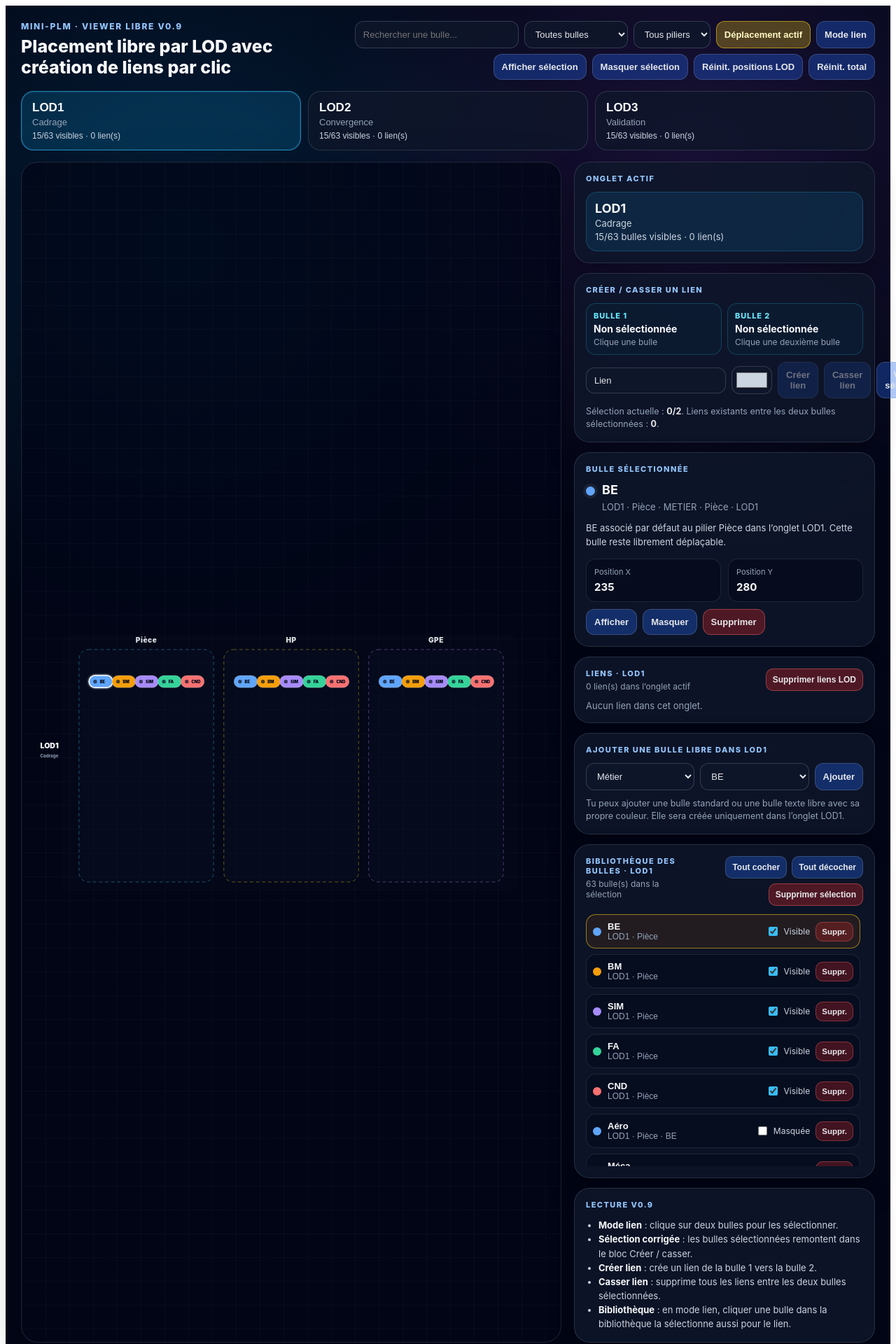
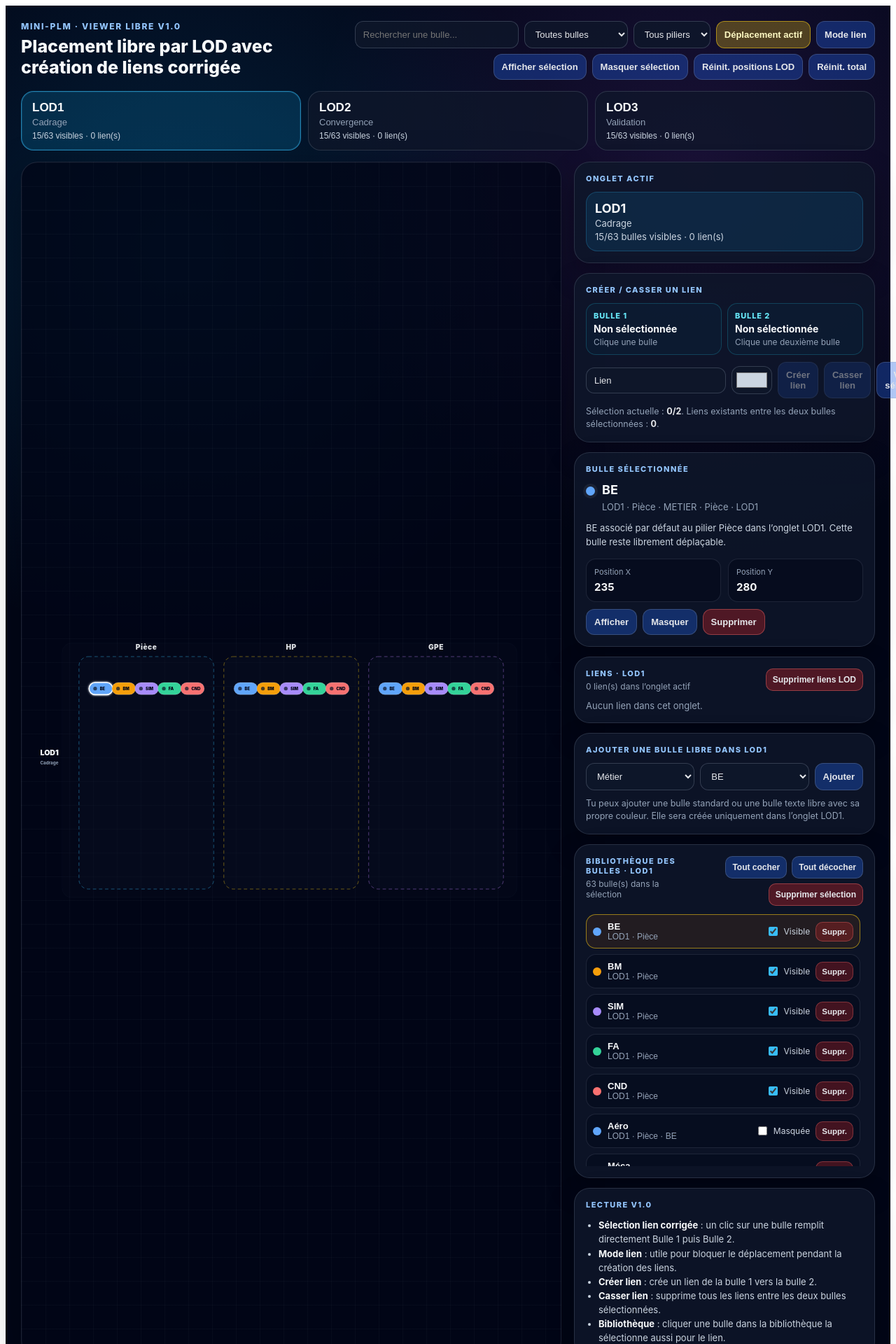
Before and after one commit to batbot252-oss/Process_mining, a Next.js app: page /viewer in a window 1280 px wide. Shown: the top 1920 px of the page at 70% size. Built offline with nearby package versions, Linux system fonts and the light colour scheme.

Commit message:
Update page.tsx

```diff
--- a/app/viewer/page.tsx
+++ b/app/viewer/page.tsx
@@ -575,7 +575,9 @@ export default function ViewerPage() {
   }
 
   const activeLodBubbles = useMemo(() => {
-    return bubbles.filter((bubble) => bubble.lod === activeLod && !bubble.deleted);
+    return bubbles.filter(
+      (bubble) => bubble.lod === activeLod && !bubble.deleted
+    );
   }, [bubbles, activeLod]);
 
   const selectedBubble = useMemo(() => {
@@ -640,7 +642,9 @@ export default function ViewerPage() {
   }, [bubbleLinks, bubbleById, activeLod]);
 
   const visibleLinks = useMemo(() => {
-    return activeLodLinks.filter((link) => link.source.visible && link.target.visible);
+    return activeLodLinks.filter(
+      (link) => link.source.visible && link.target.visible
+    );
   }, [activeLodLinks]);
 
   const selectedPairExistingLinks = useMemo(() => {
@@ -673,21 +677,25 @@ export default function ViewerPage() {
     };
   }
 
-  function selectBubbleForLink(bubbleId: string) {
+  function addBubbleToLinkSelection(bubbleId: string) {
     const bubble = bubbleById.get(bubbleId);
 
     if (!bubble || bubble.deleted || bubble.lod !== activeLod) return;
 
     setLinkSelectionIds((previous) => {
       if (previous.includes(bubbleId)) {
-        return previous.filter((id) => id !== bubbleId);
+        return previous;
       }
 
-      if (previous.length >= 2) {
+      if (previous.length === 0) {
         return [bubbleId];
       }
 
-      return [...previous, bubbleId];
+      if (previous.length === 1) {
+        return [previous[0], bubbleId];
+      }
+
+      return [previous[1], bubbleId];
     });
   }
 
@@ -699,18 +707,12 @@ export default function ViewerPage() {
     event.stopPropagation();
 
     setSelectedBubbleId(bubble.id);
-
-    if (linkMode) {
-      selectBubbleForLink(bubble.id);
-    }
+    addBubbleToLinkSelection(bubble.id);
   }
 
   function handleLibraryBubbleClick(bubbleId: string) {
     setSelectedBubbleId(bubbleId);
-
-    if (linkMode) {
-      selectBubbleForLink(bubbleId);
-    }
+    addBubbleToLinkSelection(bubbleId);
   }
 
   function startDragBubble(
@@ -718,6 +720,7 @@ export default function ViewerPage() {
     bubble: BubbleView
   ) {
     setSelectedBubbleId(bubble.id);
+    addBubbleToLinkSelection(bubble.id);
 
     if (linkMode) {
       return;
@@ -830,6 +833,11 @@ export default function ViewerPage() {
 
     setCustomBubbles((previous) => [...previous, bubble]);
     setSelectedBubbleId(id);
+    setLinkSelectionIds((previous) => {
+      if (previous.length === 0) return [id];
+      if (previous.length === 1) return [previous[0], id];
+      return [previous[1], id];
+    });
   }
 
   function createLinkBetweenSelectedBubbles() {
@@ -1027,8 +1035,8 @@ export default function ViewerPage() {
     <main className="viewerPage">
       <section className="topbar">
         <div>
-          <p className="eyebrow">Mini-PLM · Viewer libre V0.9</p>
-          <h1>Placement libre par LOD avec création de liens par clic</h1>
+          <p className="eyebrow">Mini-PLM · Viewer libre V1.0</p>
+          <h1>Placement libre par LOD avec création de liens corrigée</h1>
         </div>
 
         <div className="toolbar">
@@ -1076,7 +1084,6 @@ export default function ViewerPage() {
             className={linkMode ? "linkModeButtonActive" : ""}
             onClick={() => {
               setLinkMode((current) => !current);
-              setLinkSelectionIds([]);
             }}
           >
             {linkMode ? "Mode lien actif" : "Mode lien"}
@@ -1644,14 +1651,14 @@ export default function ViewerPage() {
           </div>
 
           <div className="panelBlock">
-            <p className="panelLabel">Lecture V0.9</p>
+            <p className="panelLabel">Lecture V1.0</p>
 
             <ul className="readingList">
               <li>
-                <strong>Mode lien</strong> : clique sur deux bulles pour les sélectionner.
+                <strong>Sélection lien corrigée</strong> : un clic sur une bulle remplit directement Bulle 1 puis Bulle 2.
               </li>
               <li>
-                <strong>Sélection corrigée</strong> : les bulles sélectionnées remontent dans le bloc Créer / casser.
+                <strong>Mode lien</strong> : utile pour bloquer le déplacement pendant la création des liens.
               </li>
               <li>
                 <strong>Créer lien</strong> : crée un lien de la bulle 1 vers la bulle 2.
@@ -1660,7 +1667,7 @@ export default function ViewerPage() {
                 <strong>Casser lien</strong> : supprime tous les liens entre les deux bulles sélectionnées.
               </li>
               <li>
-                <strong>Bibliothèque</strong> : en mode lien, cliquer une bulle dans la bibliothèque la sélectionne aussi pour le lien.
+                <strong>Bibliothèque</strong> : cliquer une bulle dans la bibliothèque la sélectionne aussi pour le lien.
               </li>
             </ul>
           </div>
```
